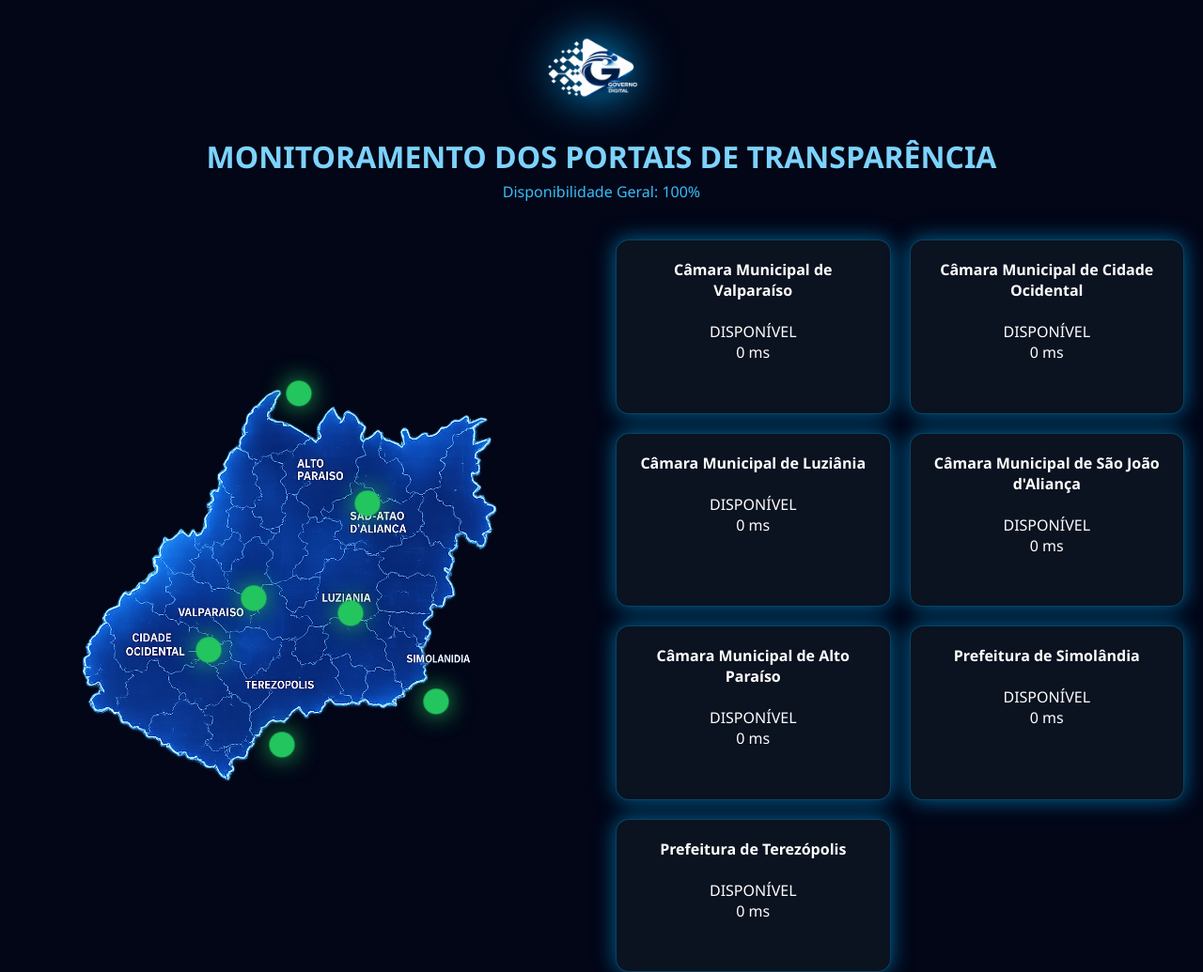
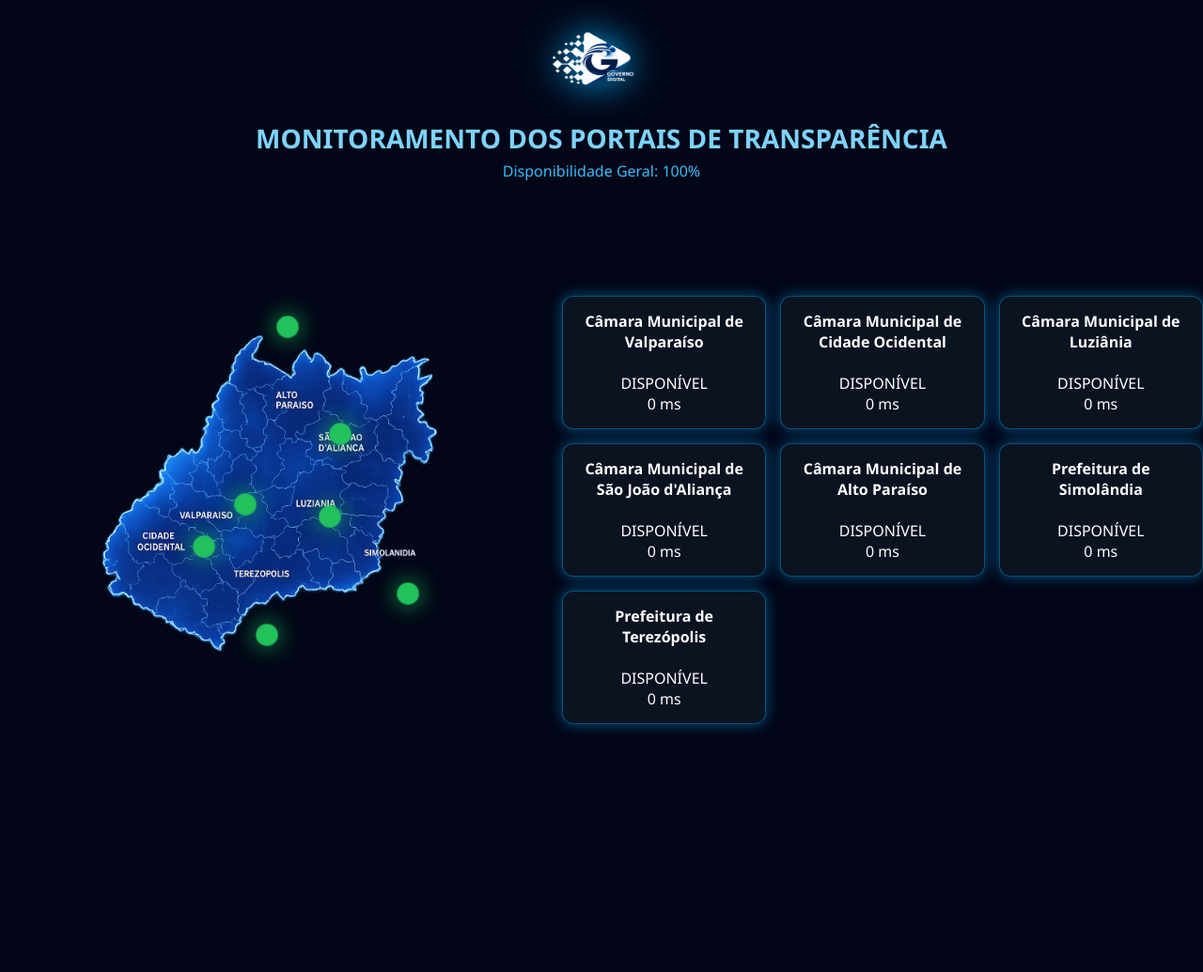
Before and after one commit to besttecsystem2025-cell/painel-noc-transparencia, a Flask app: page / in a window 1280 px wide. Shown: the whole page at 94% size. After the commit the page ends 779 px from the top, so only its background shows below. Run offline with Flask 3, Linux system fonts and the light colour scheme; data that the repository does not hold is empty.

Commit message:
Update dashboard.html

```diff
--- a/templates/dashboard.html
+++ b/templates/dashboard.html
@@ -6,7 +6,7 @@
 <meta charset="UTF-8">
 <meta name="viewport" content="width=device-width, initial-scale=1.0">
 
-<title>Monitoramento Transparência</title>
+<title>Centro de Monitoramento</title>
 
 <style>
 
@@ -21,6 +21,7 @@ body{
 font-family:Segoe UI;
 background:#020617;
 color:white;
+
 overflow:hidden;
 
 }
@@ -30,21 +31,21 @@ overflow:hidden;
 header{
 
 text-align:center;
-padding:20px;
+padding:15px;
 
 }
 
 header img{
 
-height:110px;
-filter:drop-shadow(0 0 25px #00b4ff);
+height:100px;
+filter:drop-shadow(0 0 20px #00b4ff);
 
 }
 
 h1{
 
-margin-top:10px;
-font-size:32px;
+margin-top:8px;
+font-size:28px;
 color:#7dd3fc;
 
 }
@@ -61,10 +62,16 @@ margin-top:5px;
 .container{
 
 display:grid;
-grid-template-columns:1fr 1fr;
-height:calc(100vh - 150px);
+
+grid-template-columns:45% 55%;
+
+height:calc(100vh - 140px);
+
 padding:20px;
-gap:30px;
+
+gap:20px;
+
+align-items:center;
 
 }
 
@@ -73,6 +80,7 @@ gap:30px;
 .mapa{
 
 position:relative;
+
 display:flex;
 justify-content:center;
 align-items:center;
@@ -81,8 +89,8 @@ align-items:center;
 
 .mapa img{
 
-width:100%;
-max-width:520px;
+width:80%;
+max-width:420px;
 
 }
 
@@ -91,42 +99,47 @@ max-width:520px;
 .ponto{
 
 position:absolute;
-width:16px;
-height:16px;
+
+width:14px;
+height:14px;
+
 border-radius:50%;
 
 background:#22c55e;
+
 box-shadow:0 0 15px #22c55e;
 
-animation:pulse 1.2s infinite;
-
-}
-
-@keyframes pulse{
-
-0%{transform:scale(1);opacity:.6}
-50%{transform:scale(1.7);opacity:1}
-100%{transform:scale(1);opacity:.6}
+animation:pulse 1.5s infinite;
 
 }
 
 /* POSIÇÃO CIDADES */
 
-#altoparaiso{top:20%;left:48%;}
-#saojoao{top:35%;left:60%;}
-#luziania{top:50%;left:57%;}
-#cidadeocidental{top:55%;left:32%;}
-#valparaiso{top:48%;left:40%;}
-#terezopolis{top:68%;left:45%;}
-#simolandia{top:62%;left:72%;}
+#altoparaiso{top:18%;left:50%;}
+#saojoao{top:36%;left:60%;}
+#luziania{top:50%;left:58%;}
+#cidadeocidental{top:55%;left:34%;}
+#valparaiso{top:48%;left:42%;}
+#terezopolis{top:70%;left:46%;}
+#simolandia{top:63%;left:73%;}
+
+@keyframes pulse{
+
+0%{transform:scale(1);opacity:.5}
+50%{transform:scale(1.7);opacity:1}
+100%{transform:scale(1);opacity:.5}
+
+}
 
 /* CARDS */
 
 .cards{
 
 display:grid;
-grid-template-columns:repeat(auto-fit,minmax(220px,1fr));
-gap:20px;
+
+grid-template-columns:repeat(auto-fit,minmax(180px,1fr));
+
+gap:15px;
 
 }
 
@@ -135,41 +148,57 @@ gap:20px;
 .card{
 
 background:#0b1220;
-border-radius:14px;
-padding:20px;
+
+border-radius:12px;
+
+padding:15px;
+
 text-align:center;
 
-border:1px solid rgba(0,180,255,.3);
+border:1px solid rgba(0,180,255,.4);
 
-box-shadow:0 0 15px rgba(0,180,255,.4);
+box-shadow:0 0 10px rgba(0,180,255,.4);
 
-transition:.4s;
+animation:cardGlow 3s infinite alternate;
 
-animation:cardPulse 4s infinite alternate;
+transition:.3s;
 
 }
 
 .card:hover{
 
-transform:scale(1.06);
+transform:scale(1.08);
+
 box-shadow:0 0 35px #00b4ff;
 
 }
 
-@keyframes cardPulse{
+@keyframes cardGlow{
 
-from{box-shadow:0 0 10px rgba(0,180,255,.3)}
-to{box-shadow:0 0 30px rgba(0,180,255,.7)}
+from{
+
+box-shadow:0 0 10px rgba(0,180,255,.3)
+
+}
+
+to{
+
+box-shadow:0 0 25px rgba(0,180,255,.8)
+
+}
 
 }
 
 /* RESPONSIVO */
 
-@media(max-width:1100px){
+@media(max-width:1000px){
 
 .container{
 
 grid-template-columns:1fr;
+
+height:auto;
+
 overflow:auto;
 
 }
@@ -177,6 +206,12 @@ overflow:auto;
 body{
 
 overflow:auto;
+
+}
+
+.mapa img{
+
+width:60%;
 
 }
 
```
